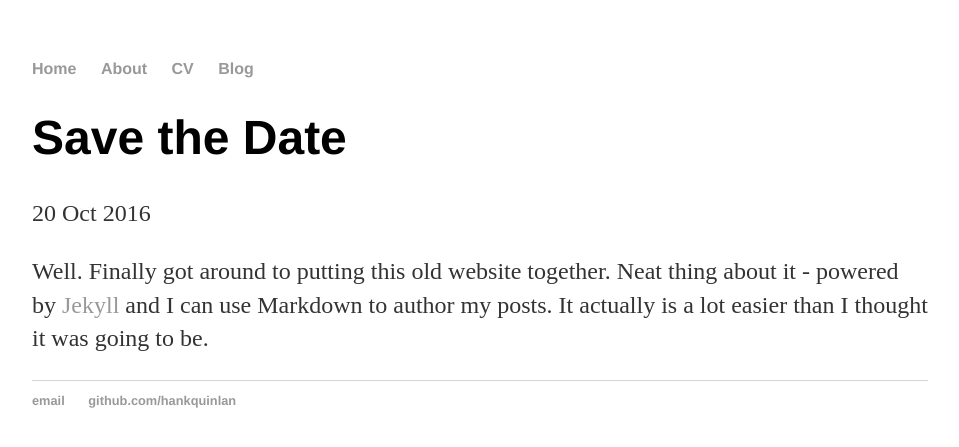
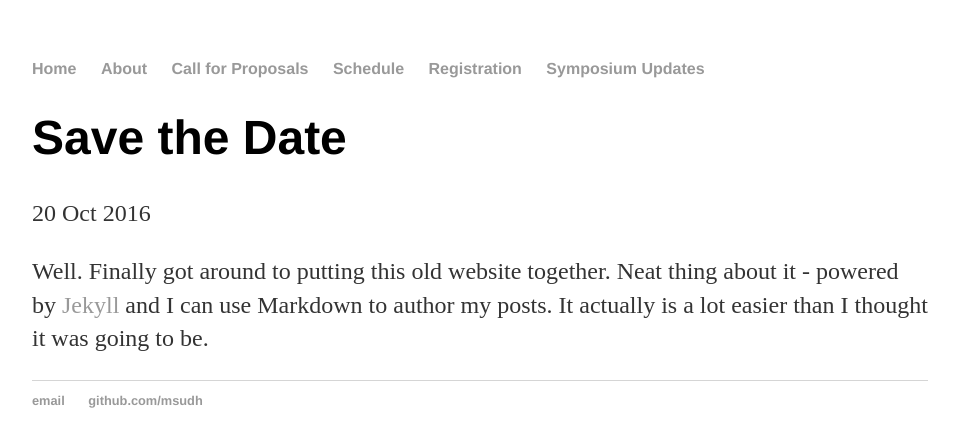
Before and after one commit to msudh/globaldh2017.github.io, a Jekyll site: the page built from _posts/2016-10-20-save-the-date.md, in a window 1280 px wide. Shown: the top 447 px of the page, without its empty margins (160-1119 px from the left). Built offline with Jekyll 4.4.1, drawn with Linux system fonts in a browser that asks for light colours.

Commit message:
Update default.html

```diff
--- a/_layouts/default.html
+++ b/_layouts/default.html
@@ -10,8 +10,10 @@
 	    		<ul>
 	        		<li><a href="/">Home</a></li>
 		        	<li><a href="/about">About</a></li>
-	        		<li><a href="/cv">CV</a></li>
-	        		<li><a href="/blog">Blog</a></li>
+				<li><a href="/cfp">Call for Proposals</a></li>
+				<li><a href="/schedule">Schedule</a></li>
+	        		<li><a href="/registration">Registration</a></li>
+	        		<li><a href="/updates">Symposium Updates</a></li>
 	    		</ul>
 			</nav>
 			<div class="container">
@@ -21,8 +23,8 @@
 			</div><!-- /.container -->
 			<footer>
 	    		<ul>
-	        		<li><a href="mailto:hankquinlanhub@gmail.com">email</a></li>
-	        		<li><a href="https://github.com/hankquinlan">github.com/hankquinlan</a></li>
+	        		<li><a href="mailto:dh@msu.edu">email</a></li>
+	        		<li><a href="https://github.com/msudh">github.com/msudh</a></li>
 				</ul>
 			</footer>
 		</body>
```
